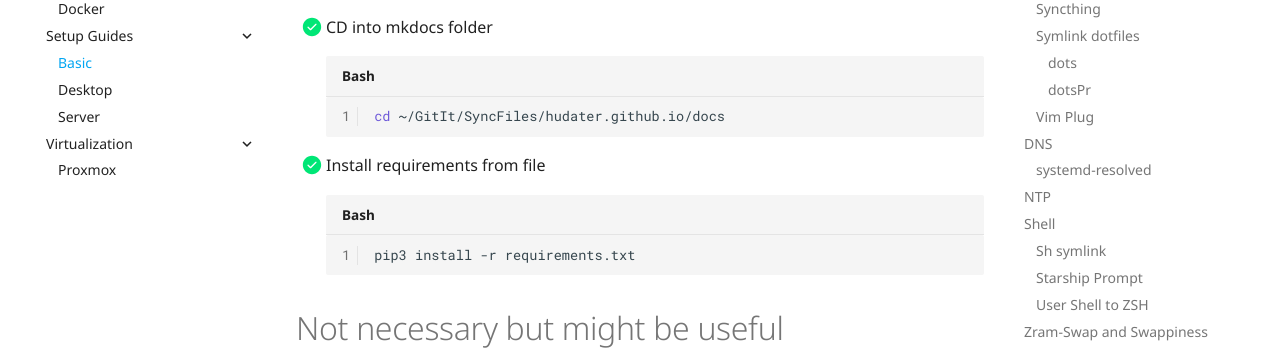
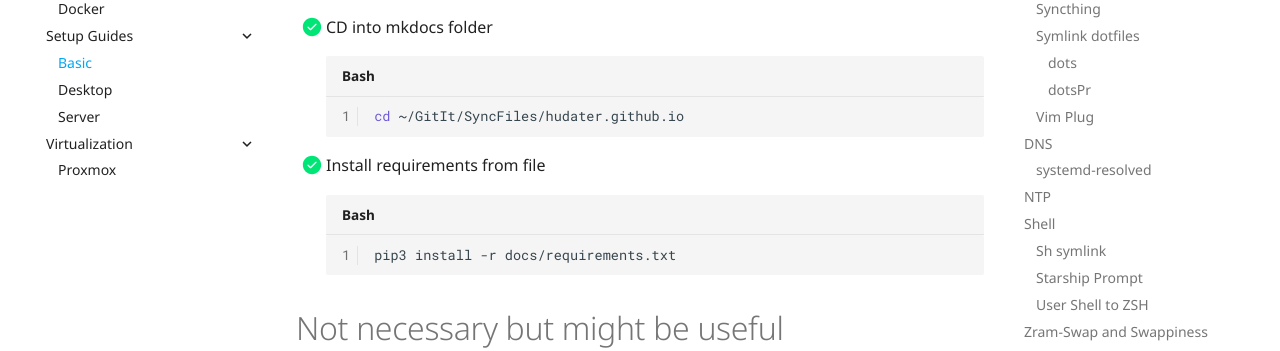
Before and after one commit to Hudater/hudater.github.io, an MkDocs documentation site: the page built from docs/linux/basic.md, in a window 1280 px wide and 900 px high, scrolled down 4360 px. Shown: the part 153-504 px from the top of the window. Built offline with MkDocs 1.6.1 and Material for MkDocs 9.7.7, drawn with Linux system fonts in a browser that asks for light colours; comment, search, counter and statistics services are not loaded.

````diff
--- a/docs/linux/basic.md
+++ b/docs/linux/basic.md
@@ -211,12 +211,12 @@ EOT
 
 - [x] CD into mkdocs folder
     ```bash
-    cd ~/GitIt/SyncFiles/hudater.github.io/docs
+    cd ~/GitIt/SyncFiles/hudater.github.io
     ```
 
 - [x] Install requirements from file
     ```bash
-    pip3 install -r requirements.txt
+    pip3 install -r docs/requirements.txt
     ```
 
 # Not necessary but might be useful
````
